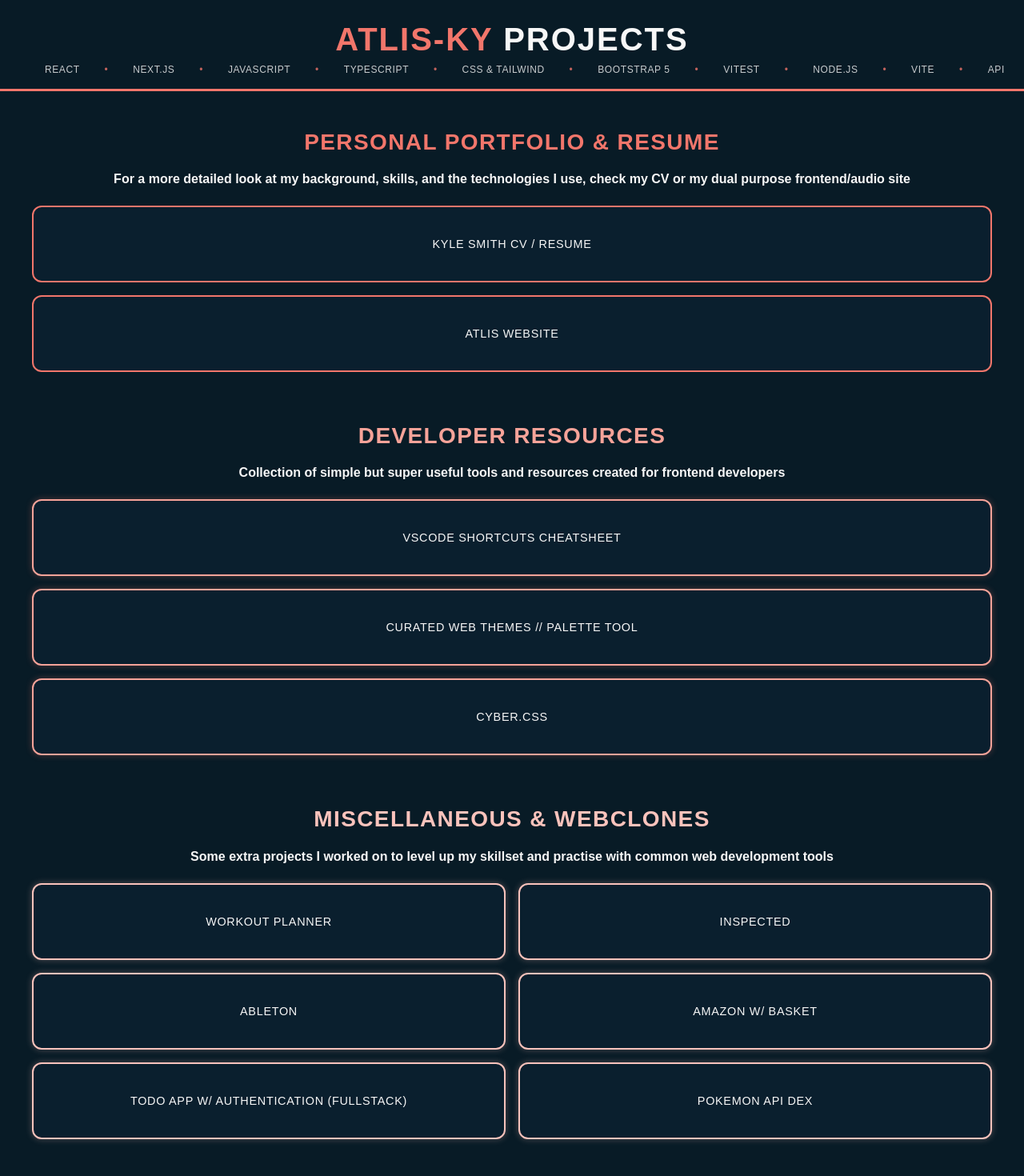
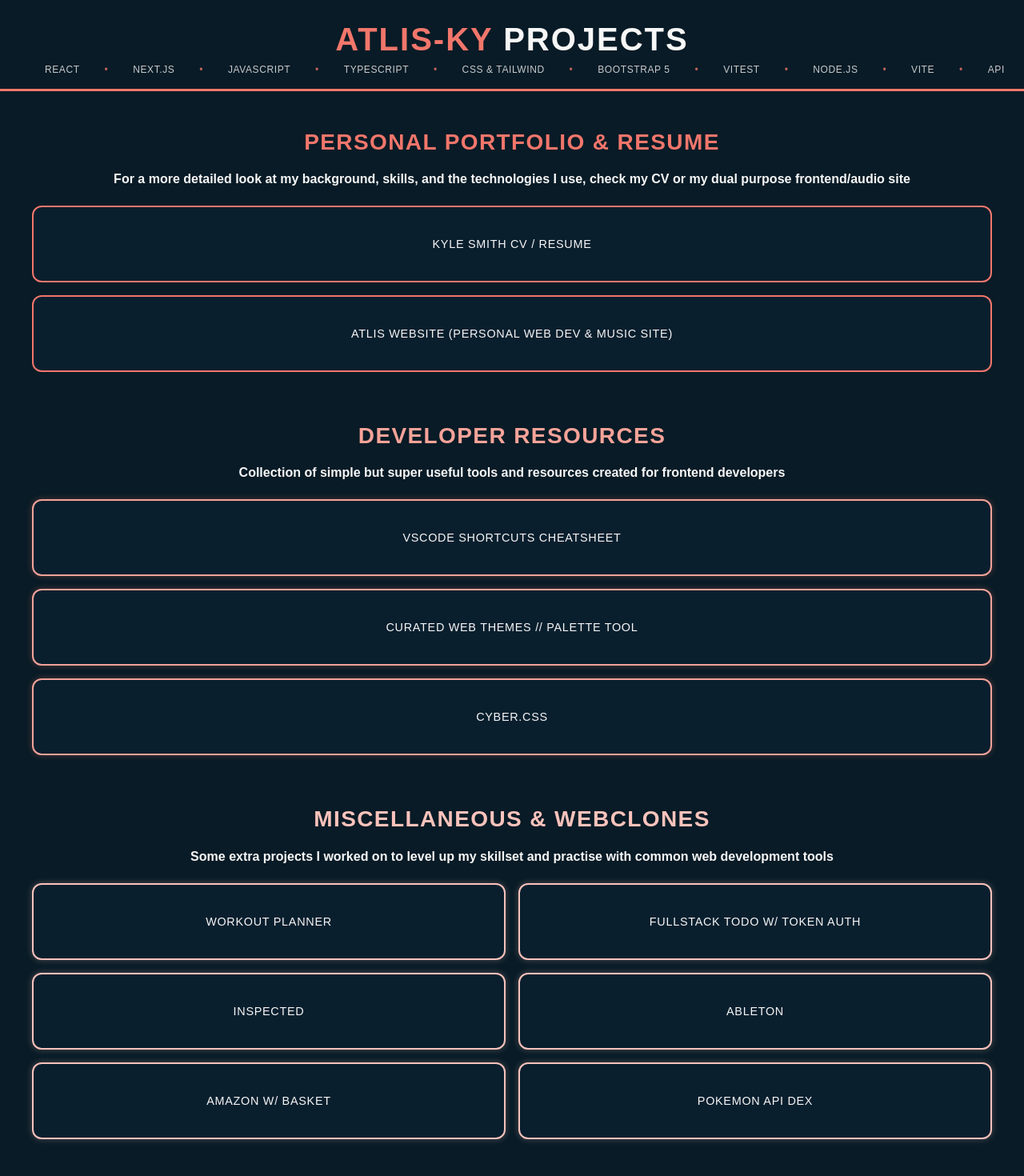
Before and after one commit to Atlis-Ky/frontend-portfolio, a React (Vite) app: page / in a window 1280 px wide. Shown: the top 1470 px of the page at 80% size. Built offline with nearby package versions, Linux system fonts and the light colour scheme; a web font is replaced by a local one.

Commit message:
full stack app added to portfolio

```diff
--- a/src/components/ProjectList.jsx
+++ b/src/components/ProjectList.jsx
@@ -7,8 +7,8 @@ function ProjectList() {
       <section className="project-section personal-portfolio">
         <h2 className="section-title">PERSONAL PORTFOLIO & Resume</h2>
         <h4 className="section-subtitle">
-          For a more detailed look at my background, skills, and the technologies
-          I use, check my CV or my dual purpose frontend/audio site
+          For a more detailed look at my background, skills, and the
+          technologies I use, check my CV or my dual purpose frontend/audio site
         </h4>
         <div className="button-grid">
           <a
@@ -17,7 +17,7 @@ function ProjectList() {
             rel="noopener noreferrer"
             className="project-button"
           >
-           Kyle Smith CV / Resume
+            Kyle Smith CV / Resume
           </a>
           <a
             href="https://atlis-portfolio.vercel.app/"
@@ -25,7 +25,7 @@ function ProjectList() {
             rel="noopener noreferrer"
             className="project-button"
           >
-            ATLIS WEBSITE
+            ATLIS WEBSITE (personal web dev & music site)
           </a>
         </div>
       </section>
@@ -82,6 +82,14 @@ function ProjectList() {
             WORKOUT PLANNER
           </a>
           <a
+            href="https://fullstack-todo-app-atlisky.vercel.app/"
+            target="_blank"
+            rel="noopener noreferrer"
+            className="project-button"
+          >
+            Fullstack ToDo w/ token auth
+          </a>
+          <a
             href="https://inspected-clone-2.netlify.app/"
             target="_blank"
             rel="noopener noreferrer"
@@ -105,14 +113,7 @@ function ProjectList() {
           >
             AMAZON W/ BASKET
           </a>
-          <a
-            href="#"
-            target="_blank"
-            rel="noopener noreferrer"
-            className="project-button"
-          >
-            TODO APP W/ Authentication (FULLSTACK)
-          </a>
+
           <a
             href="https://react-pokedex-atlisky.netlify.app/"
             target="_blank"
```
